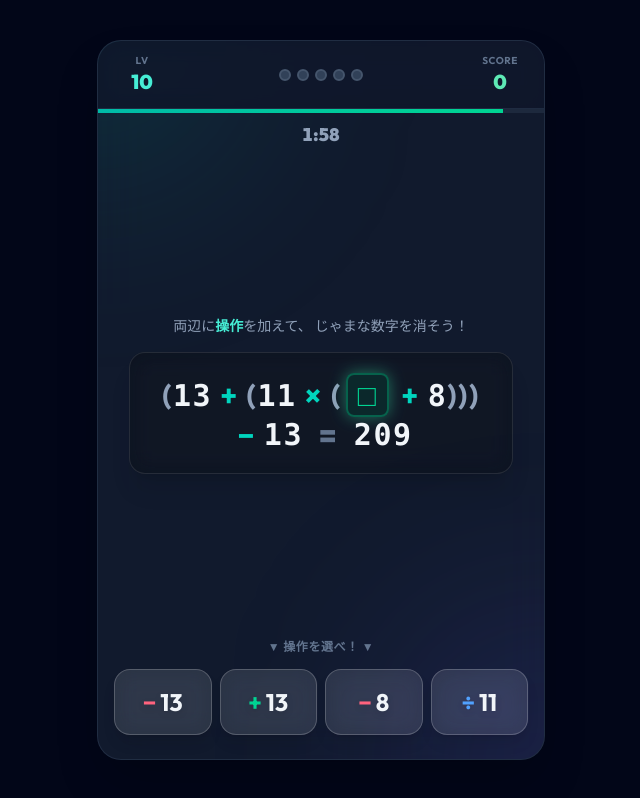
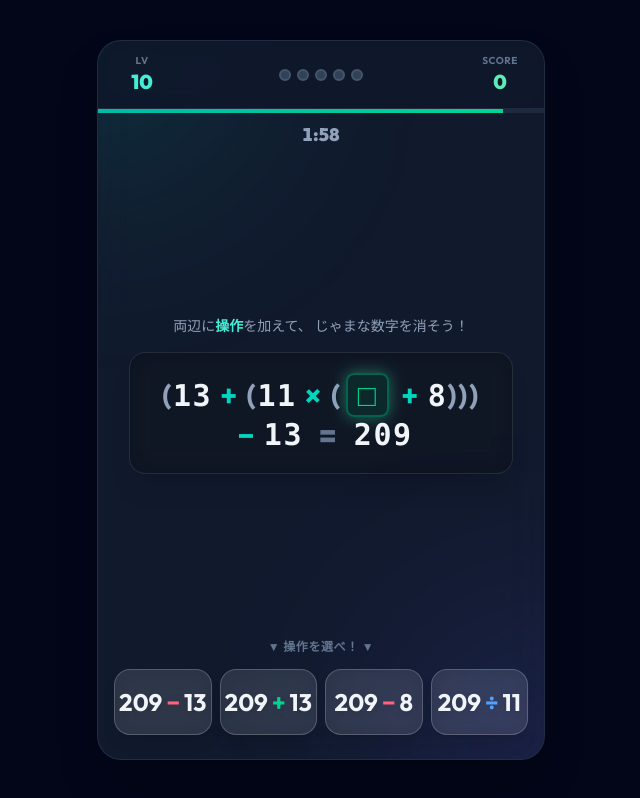
Before and after one commit to Lucky0107/math-drop, a React (Vite) app: page / in a window 1280 px wide. Both pictures are taken after a click on the button "10". Shown: the whole page, without its empty margins (319-959 px from the left). Built offline with nearby package versions, Linux system fonts and the light colour scheme.

Commit message:
feat: display complete arithmetic formulas as choice options (e.g., 10 - 6 or 10 - 3)

```diff
--- a/src/components/ChoicesBar.tsx
+++ b/src/components/ChoicesBar.tsx
@@ -5,6 +5,7 @@ interface ChoicesBarProps {
     onSelect: (action: MathAction) => void;
     disabled?: boolean;
     hintIndex?: number | null;
+    targetValue: number;
 }
 
 const OP_DISPLAY: Record<string, string> = {
@@ -21,7 +22,7 @@ const OP_COLORS: Record<string, string> = {
     '/': 'text-blue-400',
 };
 
-export function ChoicesBar({ choices, onSelect, disabled, hintIndex }: ChoicesBarProps) {
+export function ChoicesBar({ choices, onSelect, disabled, hintIndex, targetValue }: ChoicesBarProps) {
     return (
         <div className="px-4 pb-6 pt-2 z-20">
             <div className="grid grid-cols-4 gap-2">
@@ -45,11 +46,12 @@ export function ChoicesBar({ choices, onSelect, disabled, hintIndex }: ChoicesBa
                                         <span className={`${OP_COLORS[choice.operator] || 'text-teal-400'} mx-1`}>
                                             {OP_DISPLAY[choice.operator] || choice.operator}
                                         </span>
-                                        <span className="text-slate-400 font-normal">[ ]</span>
+                                        <span className="text-slate-100">{targetValue}</span>
                                     </>
                                 ) : (
                                     <>
-                                        <span className={`${OP_COLORS[choice.operator] || 'text-teal-400'} mr-1`}>
+                                        <span className="text-slate-100">{targetValue}</span>
+                                        <span className={`${OP_COLORS[choice.operator] || 'text-teal-400'} mx-1`}>
                                             {OP_DISPLAY[choice.operator] || choice.operator}
                                         </span>
                                         <span className="text-slate-100">{choice.operand}</span>
--- a/src/components/GameStage.tsx
+++ b/src/components/GameStage.tsx
@@ -1,3 +1,4 @@
+import { tryEvaluateStatic } from '../lib/mathEngine';
 import type { MathEquation, MathAction } from '../lib/mathEngine';
 import { EquationDisplay } from './EquationDisplay';
 import { ChoicesBar } from './ChoicesBar';
@@ -34,6 +35,7 @@ export function GameStage({
     equationsNeeded,
 }: GameStageProps) {
 
+    const targetValue = tryEvaluateStatic(activeEquation.right) ?? 0;
     const timePct = Math.max(0, (timeRemaining / (level * 10 + 30)) * 100);
     const isTimeLow = timeRemaining <= 10;
 
@@ -119,6 +121,7 @@ export function GameStage({
                 onSelect={onActionSelect}
                 disabled={isHitAnimating}
                 hintIndex={hintIndex}
+                targetValue={targetValue}
             />
         </div>
     );
```
